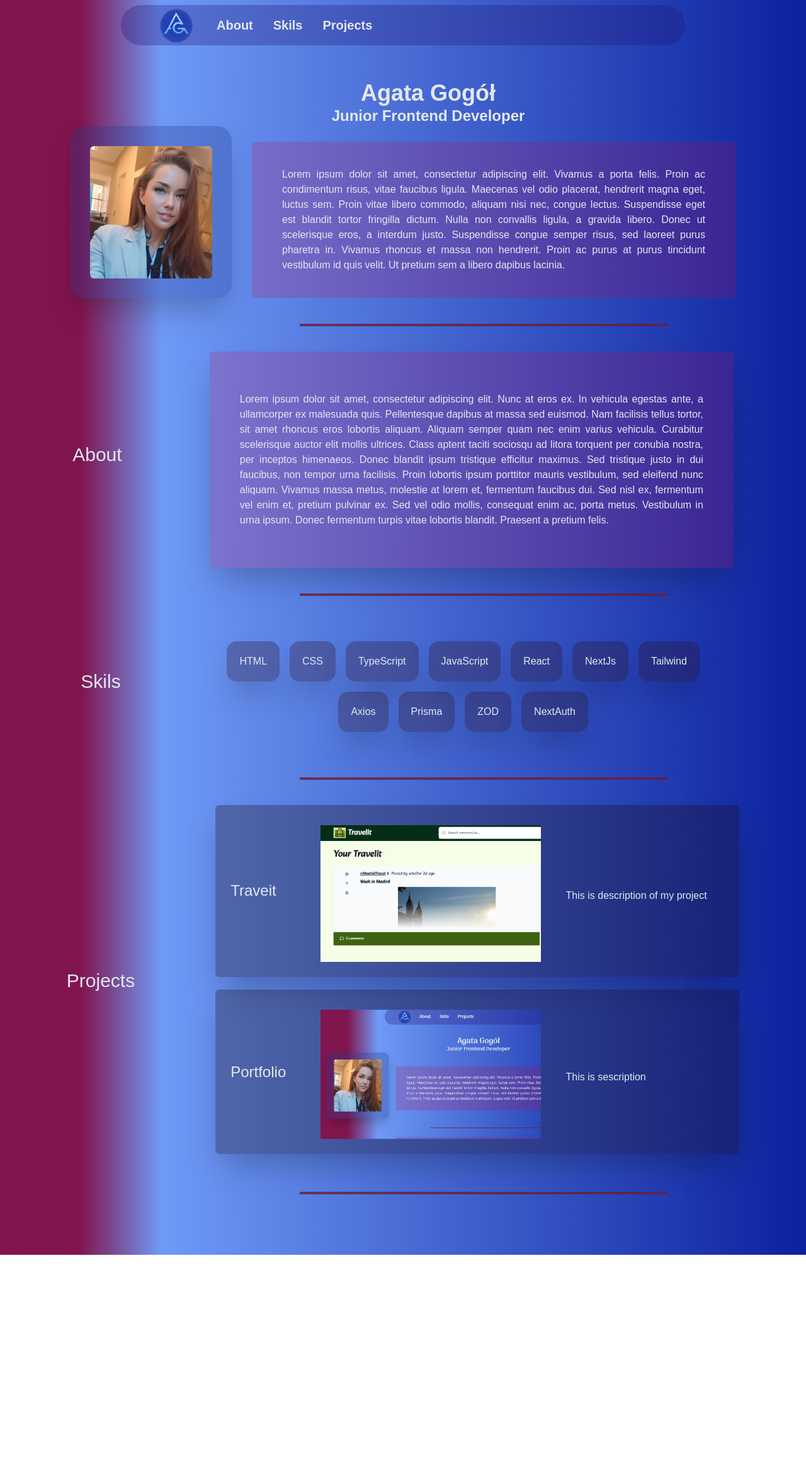
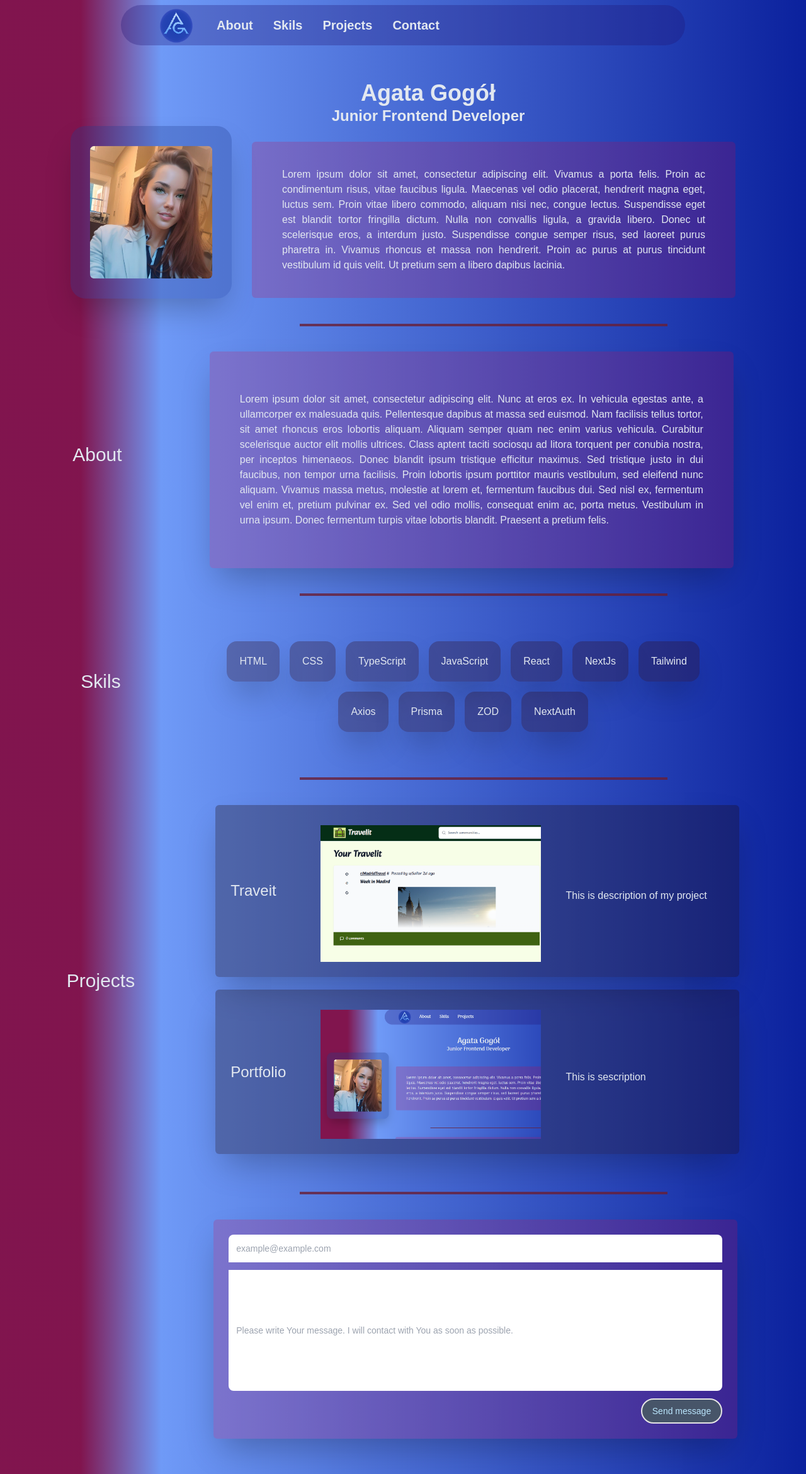
Before and after one commit to GogolProjects/portfolio, a Next.js app: page / in a window 1280 px wide. Shown: the whole page at 63% size. Before the commit the page ends 1992 px from the top, so only its background shows below. Built offline with nearby package versions, Linux system fonts and the light colour scheme; a web font is replaced by a local one.

Commit message:
form_component

```diff
--- a/src/app/page.tsx
+++ b/src/app/page.tsx
@@ -1,4 +1,5 @@
 import About from '@/components/About'
+import ContactForm from '@/components/ContactForm'
 import Header from '@/components/Header'
 import Projects from '@/components/Projects'
 import SectionSeparator from '@/components/Section Separator'
@@ -18,6 +19,8 @@ export default function Home() {
       <SectionSeparator />
       <Projects />
       <SectionSeparator />
+      <ContactForm />
+
     </main>
   )
 }
--- /dev/null
+++ b/src/components/ContactForm.tsx
@@ -0,0 +1,24 @@
+import React from 'react'
+import '@/style/globals.css'
+
+function ContactForm() {
+  return (
+    <div id='Contact' className='flex  sm:flex-row flex-col sm:space-x-[10vw] sm:ml-[18vw]'>
+        <div className='bg-[#CA0241]/20  shadow-2xl w-[65vw] p-4 sm:p-6   space-y-2 rounded-md'>
+            <form className='text-blue-900 text-sm text-wrap flex flex-col space-y-3'>
+                <input className=' rounded-t-lg p-3'
+                placeholder='example@example.com'>
+                </input>
+                <input type='text' placeholder='Please write Your message. I will contact with You as soon as possible.'
+                className='px-3 sm:w-full min-h-[30vw] w-[60vw] sm:min-h-[15vw] rounded-b-lg'>
+                </input>
+                <button
+                type='submit'
+                className='border-2 rounded-full self-end text-sky-200 bg-slate-600 w-fit px-4 py-2'> Send message</button>
+            </form>
+        </div>
+    </div>
+  )
+}
+
+export default ContactForm
--- a/src/components/Navbar.tsx
+++ b/src/components/Navbar.tsx
@@ -1,10 +1,11 @@
 "use client"
 import { links } from '@/lib/data'
 
-import React, { FC } from 'react'
+import React, { FC, useEffect } from 'react'
 
 export default function Navbar() {
-  window.onload = function(){
+  useEffect(() =>{
+
       const navigation = document.getElementById('nav') as HTMLDivElement
 
       let lastKnownScrollPosition = 0;
@@ -31,7 +32,7 @@ export default function Navbar() {
         })
        scroll(x, lastKnownScrollPosition);
       })
-  }
+    })
   return (
     <div id='nav' className='space-x-10 items-center  bg-[rgba(121,6,67,0.3)] sm:bg-[rgba(33,20,118,0.3)] w-[90vw] sm:w-[70vw]  ml-5 sm:ml-[15vw] rounded-full  sm:mt-2 pl-3 sm:px-14 '>
       <ul className='flex flex-row  items-center opacity-100'>
@@ -48,3 +49,6 @@ export default function Navbar() {
     </div>
   )
 }
+function componentDidMount() {
+  throw new Error('Function not implemented.')
+}
--- a/src/components/Skils.tsx
+++ b/src/components/Skils.tsx
@@ -11,7 +11,7 @@ function Skils() {
 
         {skils.map((skill) => (
           <div className='rounded-2xl  bg-[#310b17d8]/30 hover:bg-[#CA0241]/50 shadow-2xl m-2 w-fit p-5 space-y-7 sm:space-x-5 space-x-4'>
-            <label>{skill}</label>
+            <label key={skill}>{skill}</label>
           </div>
         )
 
--- a/src/lib/data.ts
+++ b/src/lib/data.ts
@@ -16,6 +16,10 @@ export const links = [
  {
    name: "Projects",
    hash: "#Projects",
+ },
+ {
+   name: "Contact",
+   hash: "#Contact",
  },
 
 ] as const
--- /dev/null
+++ b/src/style/form.css
@@ -0,0 +1,3 @@
+@tailwind base;
+@tailwind components;
+@tailwind utilities;
```
Lines whose indentation alone changed are shown as unchanged.
